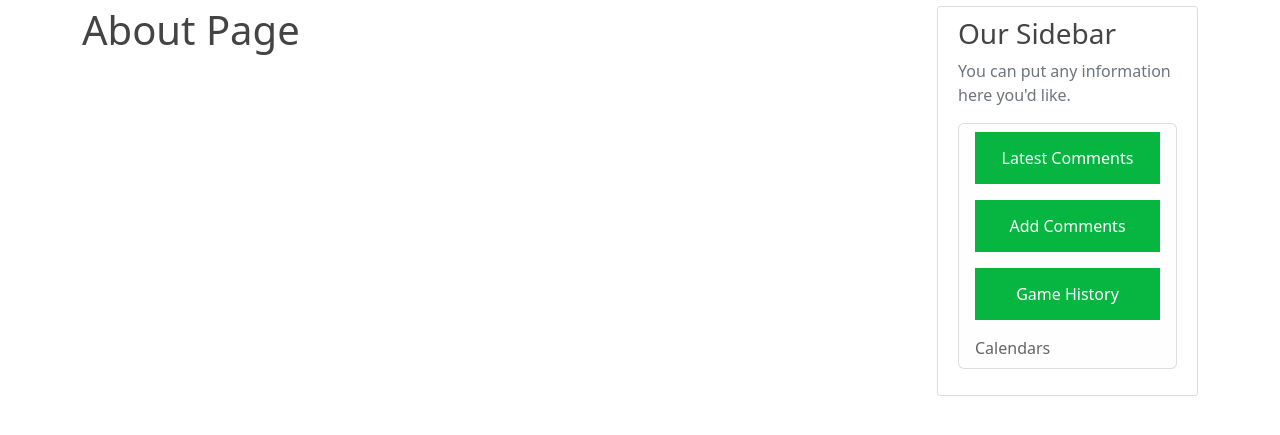
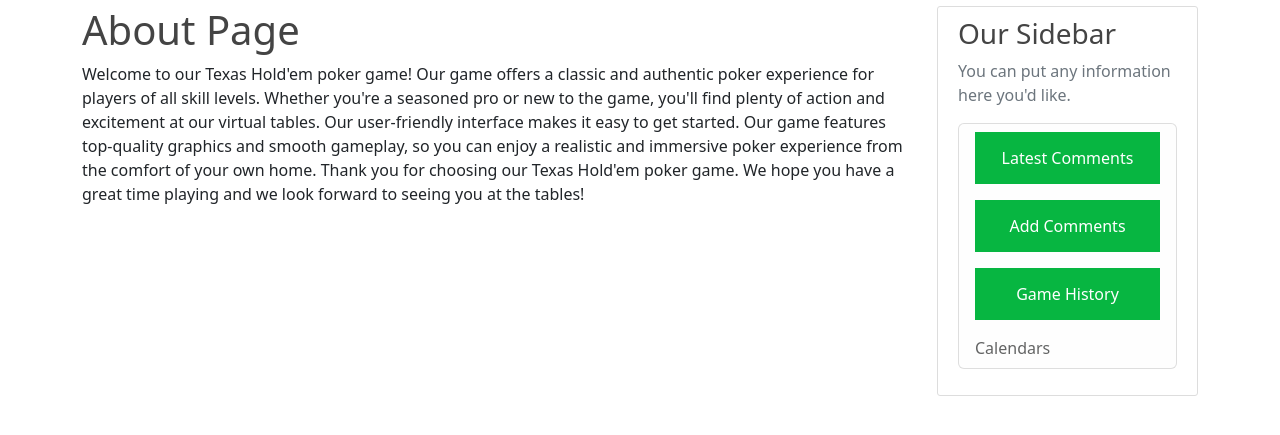
Before and after one commit to jacobgbemi/Naija_Hold-em_Poker, a Flask app: page /about in a window 1280 px wide. Shown: the part 58-493 px from the top of the page. Run offline with Flask 2, Linux system fonts and the light colour scheme; some libraries are stand-ins or nearby versions.

Commit message:
Added about statement

```diff
--- a/poker_game/poker/templates/about.html
+++ b/poker_game/poker/templates/about.html
@@ -4,4 +4,11 @@
     <h1>About Page</h1>
 </div>
 
+<div class="">
+    <p>Welcome to our Texas Hold'em poker game!
+        Our game offers a classic and authentic poker experience for players of all skill levels. Whether you're a seasoned pro or new to the game, you'll find plenty of action and excitement at our virtual tables.
+        Our user-friendly interface makes it easy to get started. Our game features top-quality graphics and smooth gameplay, so you can enjoy a realistic and immersive poker experience from the comfort of your own home.
+        Thank you for choosing our Texas Hold'em poker game. We hope you have a great time playing and we look forward to seeing you at the tables!
+        <p/>
+    </div>
 {% endblock content %}
```
Also changed, not shown: poker_game/instance/site.db.
